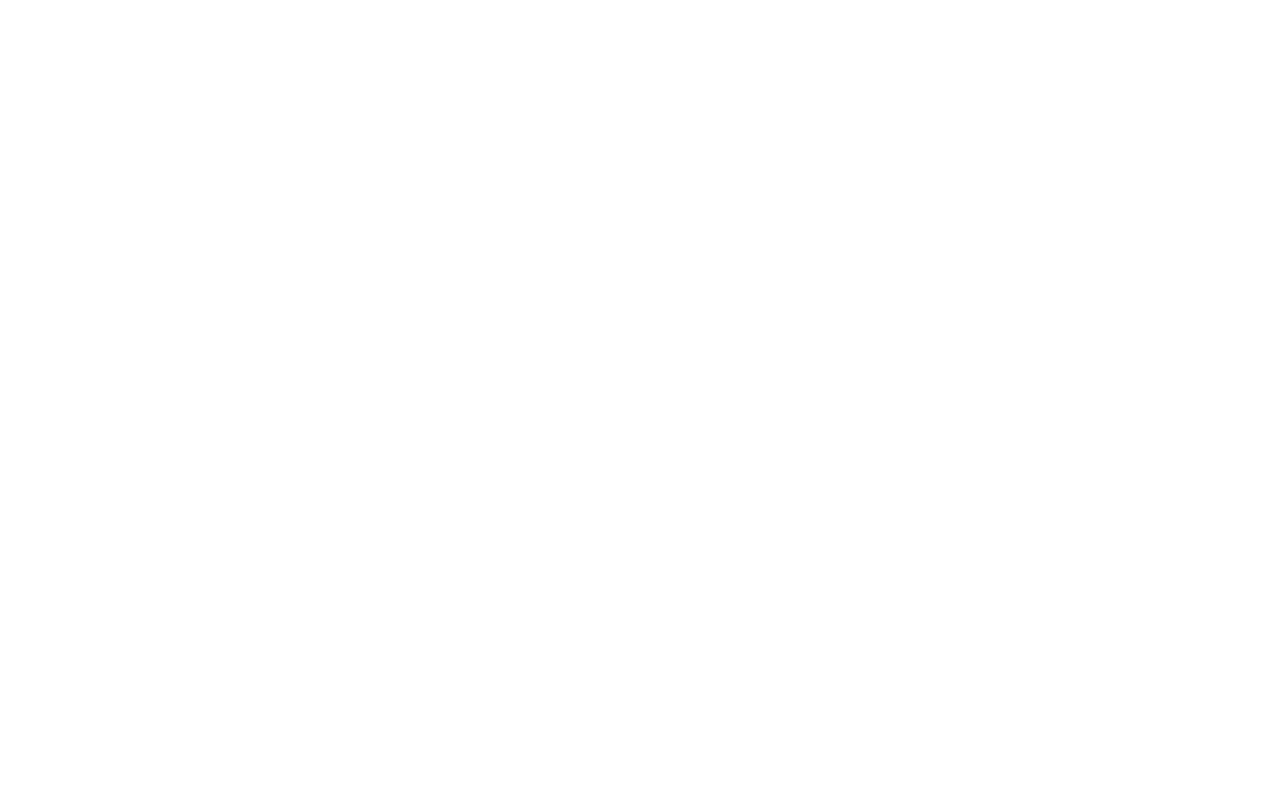
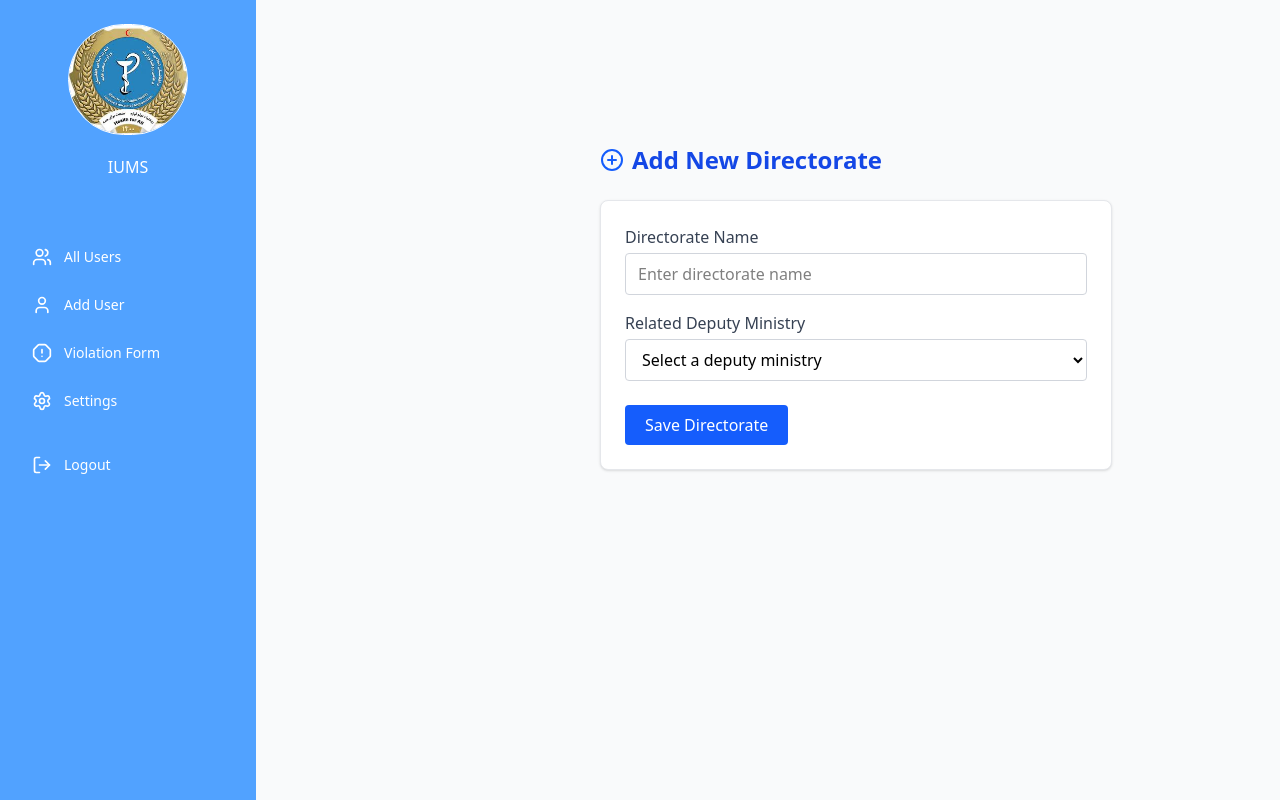
Before and after one commit to fiafghan/internet-users-ms-frontend, a React (Vite) app: page /newdirectorate in a window 1280 px wide. Before the commit this address had no page. Built offline with nearby package versions, Linux system fonts and the light colour scheme; data requests are answered from the project's data file.

Commit message:
newdirectorate page was created!

```diff
--- a/db.json
+++ b/db.json
@@ -3,24 +3,17 @@
     {
       "name": "Administrative and Financial",
       "id": "14d8"
+    },
+    {
+      "id": "d111",
+      "name": "Service Providing"
     }
   ],
   "directorates": [
     {
-      "id": "1",
-      "name": "IT"
-    },
-    {
-      "id": "2",
-      "name": "finance"
-    },
-    {
-      "id": "3",
-      "name": "maternity health"
-    },
-    {
-      "id": "4",
-      "name": "policy directorate"
+      "id": "3f77",
+      "name": "Information Technology",
+      "deputyMinistryId": "14d8"
     }
   ],
   "users": [
--- a/src/App.tsx
+++ b/src/App.tsx
@@ -9,6 +9,7 @@
 import SystemUsersPage from "./SystemUsersPage"
 import DeputyMinistryForm from "./DeputyMinistryForm"
 import AllMinistries from "./AllMinistries"
+import NewDirectorate from "./NewDirectorate"
 
 function App() {
 
@@ -19,6 +20,7 @@
       <Route path="/login" element={<LoginForm />} />
       <Route path="/deputyministryform" element={<DeputyMinistryForm />} />
       <Route path="/allministries" element={<AllMinistries />} />
+      <Route path="/newdirectorate" element={<NewDirectorate />} />
       <Route path="/adduser" element={<PrivateRoute><InternetUserAddForm /></PrivateRoute>} />
       <Route path="/all-system-users" element={<SystemUsersPage />} />
       <Route path="/addviolation" element={<PrivateRoute><AddViolation /></PrivateRoute>} />
--- /dev/null
+++ b/src/NewDirectorate.tsx
@@ -0,0 +1,116 @@
+import { useEffect, useState } from "react";
+import axios from "axios";
+import GradientSidebar from "./components/Sidebar";
+import { PlusCircle } from "lucide-react";
+
+interface DeputyMinistry {
+  id: string;
+  name: string;
+}
+
+export default function NewDirectorate() {
+  const [name, setName] = useState("");
+  const [deputyMinistryId, setDeputyMinistryId] = useState("");
+  const [deputyMinistries, setDeputyMinistries] = useState<DeputyMinistry[]>([]);
+  const [success, setSuccess] = useState(false);
+  const [error, setError] = useState("");
+
+  useEffect(() => {
+    axios
+      .get("http://localhost:3000/deputy_ministries")
+      .then((res) => setDeputyMinistries(res.data))
+      .catch(() => setError("Failed to load deputy ministries"));
+  }, []);
+
+  const handleSubmit = async (e: React.FormEvent) => {
+    e.preventDefault();
+    setError("");
+    setSuccess(false);
+
+    if (!name || !deputyMinistryId) {
+      setError("Please fill in all fields.");
+      return;
+    }
+
+    try {
+      await axios.post("http://localhost:3000/directorates", {
+        name,
+        deputyMinistryId,
+      });
+      setSuccess(true);
+      setName("");
+      setDeputyMinistryId("");
+    } catch (err) {
+      setError("Failed to save directorate.");
+    }
+  };
+
+  return (
+    <div className="flex min-h-screen bg-gray-50">
+      <div className="w-64">
+        <GradientSidebar />
+      </div>
+
+      <div className="flex-1 p-6 ml-80 mt-30">
+        <div className="flex items-center gap-2 mb-6">
+          <PlusCircle className="text-blue-600 w-6 h-6" />
+          <h1 className="text-2xl font-bold text-blue-700">Add New Directorate</h1>
+        </div>
+
+        {success && (
+          <div className="mb-4 text-green-600 bg-green-100 p-3 rounded shadow">
+            Directorate successfully created!
+          </div>
+        )}
+        {error && (
+          <div className="mb-4 text-red-600 bg-red-100 p-3 rounded shadow">
+            {error}
+          </div>
+        )}
+
+        <form
+          onSubmit={handleSubmit}
+          className="bg-white p-6 rounded-lg shadow border border-gray-200 max-w-lg"
+        >
+          <div className="mb-4">
+            <label className="block text-gray-700 font-medium mb-1">
+              Directorate Name
+            </label>
+            <input
+              type="text"
+              value={name}
+              onChange={(e) => setName(e.target.value)}
+              className="w-full border border-gray-300 rounded px-3 py-2 focus:outline-none focus:ring-2 focus:ring-blue-500"
+              placeholder="Enter directorate name"
+            />
+          </div>
+
+          <div className="mb-6">
+            <label className="block text-gray-700 font-medium mb-1">
+              Related Deputy Ministry
+            </label>
+            <select
+              value={deputyMinistryId}
+              onChange={(e) => setDeputyMinistryId(e.target.value)}
+              className="w-full border border-gray-300 rounded px-3 py-2 focus:outline-none focus:ring-2 focus:ring-blue-500"
+            >
+              <option value="">Select a deputy ministry</option>
+              {deputyMinistries.map((dm) => (
+                <option key={dm.id} value={dm.id}>
+                  {dm.name}
+                </option>
+              ))}
+            </select>
+          </div>
+
+          <button
+            type="submit"
+            className="bg-blue-600 hover:bg-blue-700 text-white font-medium px-5 py-2 rounded transition"
+          >
+            Save Directorate
+          </button>
+        </form>
+      </div>
+    </div>
+  );
+}
```
